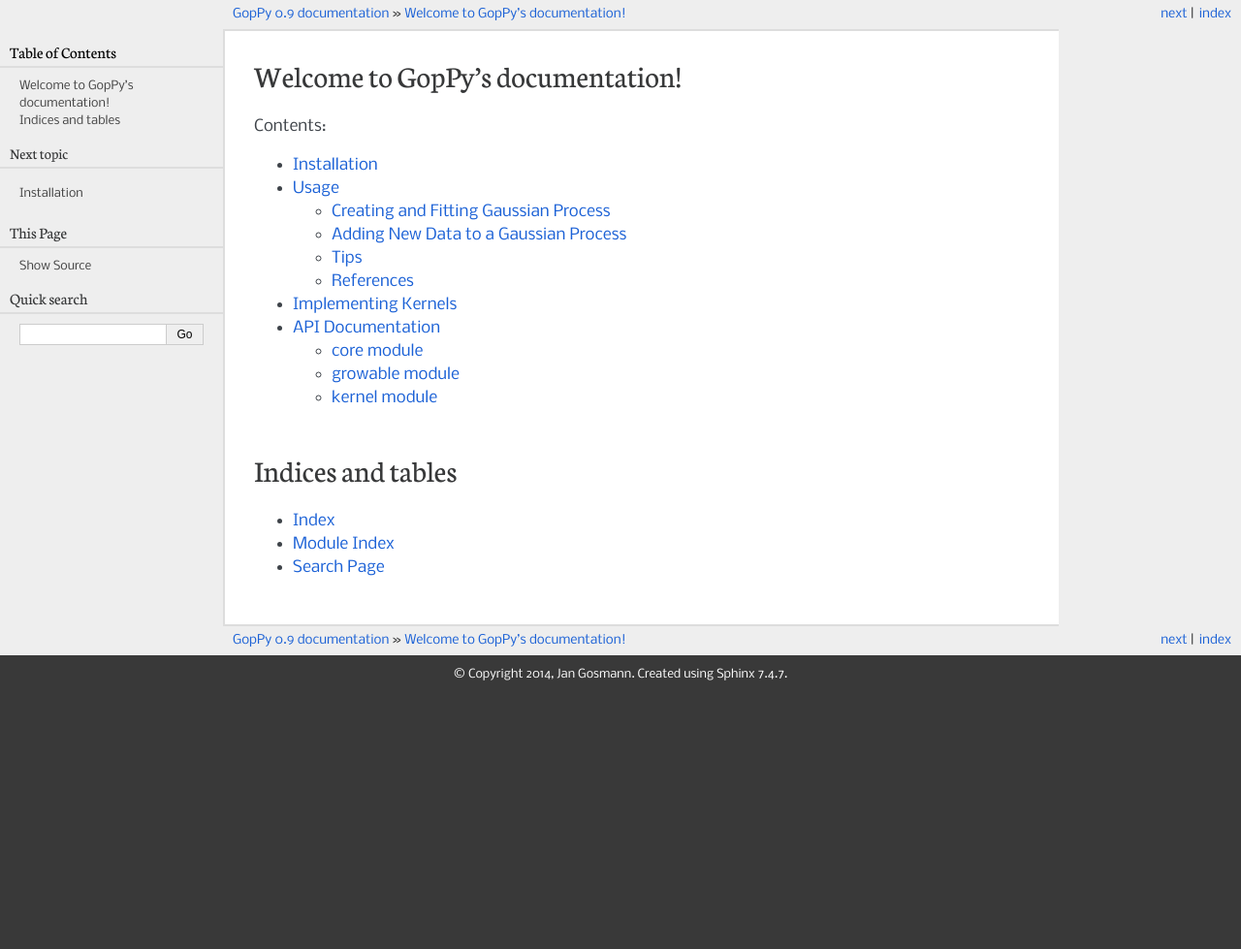
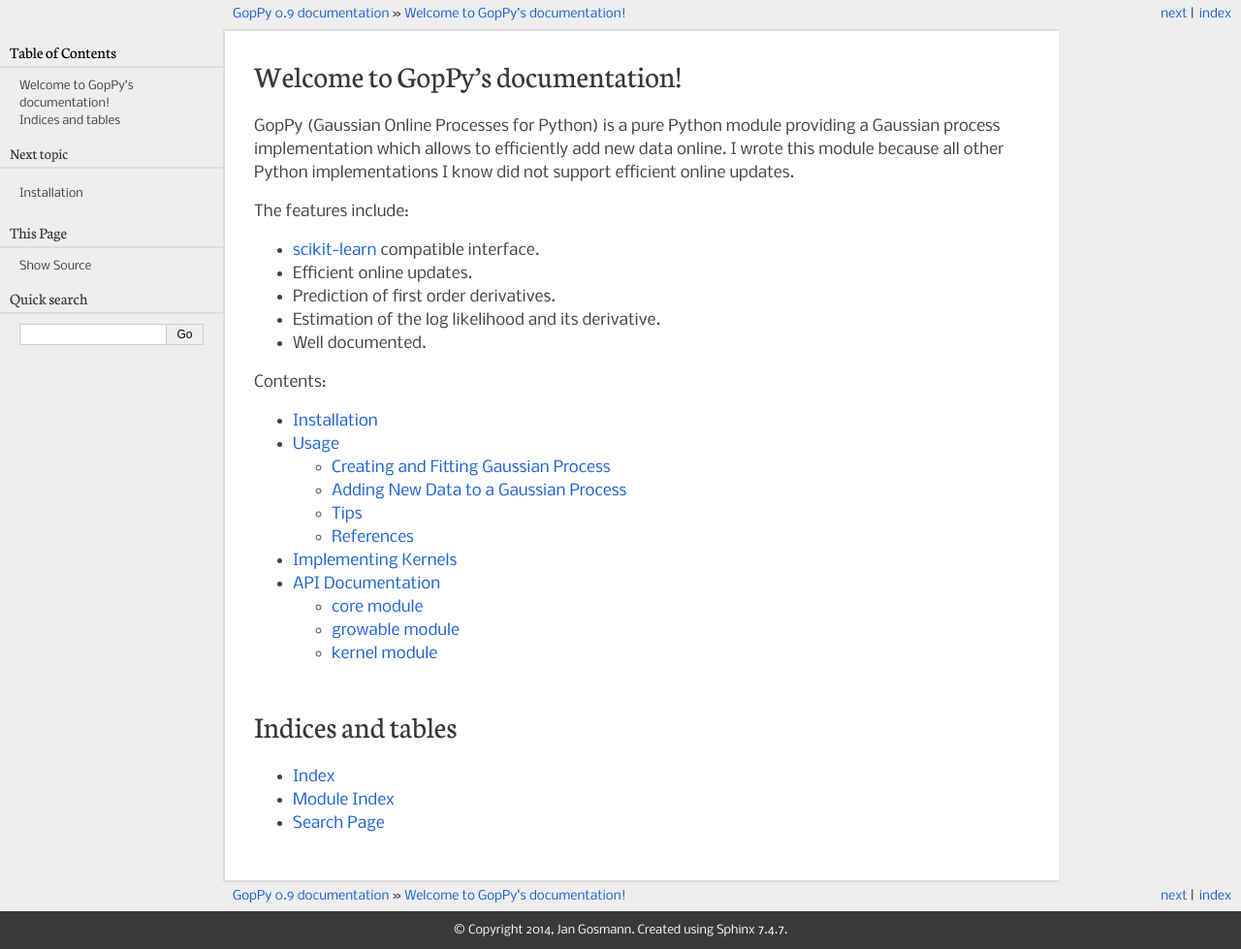
Before and after one commit to jgosmann/goppy, a Sphinx documentation site: the page built from doc/index.rst, in a window 1280 px wide. Shown: the whole page at 97% size. Built offline with Sphinx 7.4.7, drawn with Linux system fonts in a browser that asks for light colours; before the commit the page ends 900 px from its top, so only the background shows below that.

Commit message:
Add introductory text.

```diff
--- a/doc/index.rst
+++ b/doc/index.rst
@@ -5,6 +5,19 @@
 
 Welcome to GopPy's documentation!
 =================================
+
+GopPy (Gaussian Online Processes for Python) is a pure Python module providing
+a Gaussian process implementation which allows to efficiently add new data
+online. I wrote this module because all other Python implementations I know did
+not support efficient online updates.
+
+The features include:
+
+* `scikit-learn <http://scikit-learn.org>`_ compatible interface.
+* Efficient online updates.
+* Prediction of first order derivatives.
+* Estimation of the log likelihood and its derivative.
+* Well documented.
 
 Contents:
 
```
